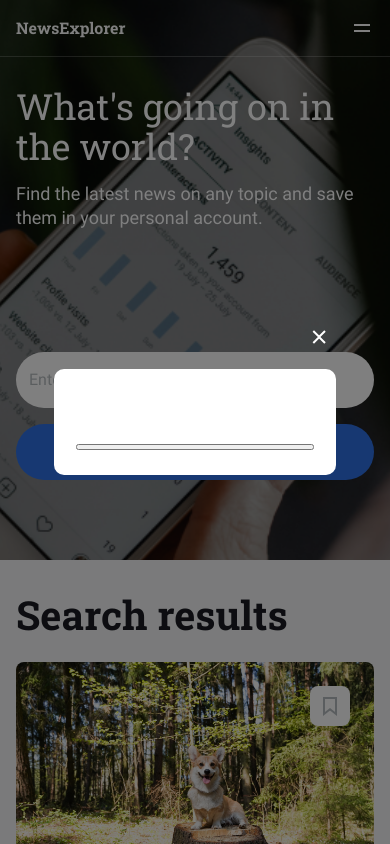
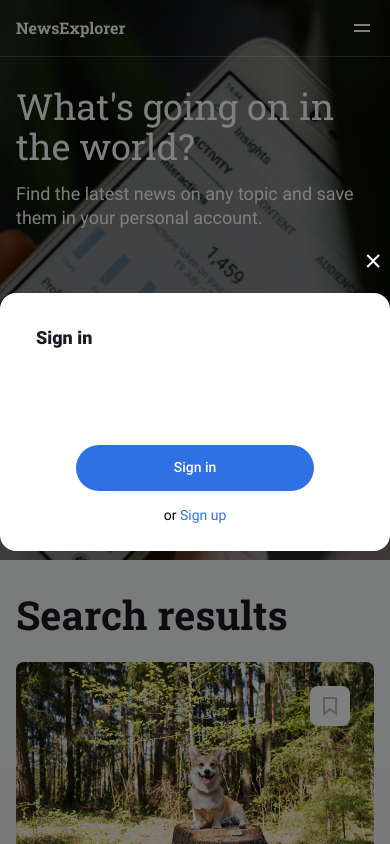
Before and after one commit to BarakBarz/news-explorer-frontend, a React (Create React App) app: page / in a window 390 px wide. Shown: the top 844 px of the page. Built offline with nearby package versions, Linux system fonts and the light colour scheme.

Commit message:
featuer/popupsome work on popup

```diff
--- a/src/components/App/App.js
+++ b/src/components/App/App.js
@@ -6,12 +6,12 @@ import {
   useHistory,
 } from 'react-router-dom';
 import { useEffect, useState } from 'react';
-import background from '../../images/georgia-de-lotz--UsJoNxLaNo-unsplash.png';
 import { usePathname } from '../../utils/constants';
 import Main from '../Main/Main';
 import SavedNews from '../SavedNews/SavedNews';
 import Footer from '../Footer/Footer';
 import PopupWithForm from '../PopupWithform/PopupWithForm';
+import background from '../../images/georgia-de-lotz--UsJoNxLaNo-unsplash.png';
 
 const App = () => {
   const [isLoggedIn, setIsLoggedIn] = useState(false);
--- a/src/components/PopupWithform/PopupWithForm.css
+++ b/src/components/PopupWithform/PopupWithForm.css
@@ -20,30 +20,23 @@
 }
 
 .popup__box {
-  border-radius: 10px;
+  border-radius: 16px;
   background-color: #fff;
-  width: 430px;
   display: flex;
   flex-direction: column;
-  padding: 34px 36px 36px;
+  width: 430px;
+  padding: 34px 36px 28px;
   position: relative;
   box-sizing: border-box;
 }
 
 .popup__title {
-  color: #000;
+  color: rgba(26, 27, 34, 1);
   padding: 0;
   margin: 0 0 44px;
   font-weight: 900;
   font-size: 24px;
-  line-height: 1.2;
-}
-
-@media screen and (max-width: 600px) {
-  .popup__box {
-    width: 282px;
-    padding: 25px 22px;
-  }
+  line-height: 1.17;
 }
 
 .popup__form {
@@ -72,6 +65,51 @@
   opacity: 0.6;
 }
 
+.popup__submit-btn {
+  cursor: pointer;
+  border-style: none;
+  border-radius: 100px;
+  width: 358px;
+  height: 64px;
+  font-weight: 500;
+  font-size: 18px;
+  line-height: 1.33;
+  color: #fff;
+  background-color: rgba(47, 113, 229, 1);
+  justify-self: center;
+  align-self: center;
+  padding: 0;
+  margin-top: 39px;
+}
+
+.popup__submit-btn:hover {
+  background-color: #347eff;
+}
+.popup__submit-btn:active {
+  background-color: #2a65cc;
+}
+
+.popup__submit-btn_disabled {
+  color: rgba(182, 188, 191, 1);
+  background-color: rgba(230, 232, 235, 1);
+  cursor: default;
+}
+
+.popup__text {
+  font-size: 14px;
+  color: #000;
+  line-height: 1.21;
+  text-align: center;
+  margin: 16px 0 0;
+}
+
+.popup__link {
+  color: rgba(47, 113, 229, 1);
+  font-size: 14px;
+  line-height: 1.21;
+  cursor: pointer;
+}
+
 @media screen and (max-width: 600px) {
   .popup__close-btn {
     width: 24px;
@@ -80,9 +118,21 @@
     right: 5px;
   }
 
+  .popup__box {
+    width: 430px;
+    padding: 34px 36px 28px;
+  }
+
   .popup__title {
     font-size: 18px;
     line-height: 1.22;
     margin: 0 0 50px;
   }
+
+  .popup__submit-btn {
+    width: 238px;
+    height: 46px;
+    font-size: 14px;
+    margin-top: 46px;
+  }
 }
--- a/src/components/PopupWithform/PopupWithForm.js
+++ b/src/components/PopupWithform/PopupWithForm.js
@@ -24,18 +24,32 @@ export default function PopupWithForm({
         <h3
           className={`popup__title popup__title_type_${name}`}>
           {title}
+          {'Sign in'}
         </h3>
         <form
           className='popup__form'
           id={`${name}-form`}
           onSubmit={onSubmit}>
           {children}
+
           <button
             type='submit'
             aria-label='Submit'
-            className={`popup__submit-btn popup__submit-btn_type_${name}`}>
+            className={`popup__submit-btn`}>
             {buttonText}
+            {'Sign in'}
           </button>
+          <p className='popup__text'>
+            or{' '}
+            <a
+              className='popup__link'
+              onClick={() => {
+                console.log('switcheroo');
+              }}>
+              {/* {orText} */}
+              {'Sign up'}
+            </a>
+          </p>
         </form>
       </div>
     </div>
--- a/src/components/SearchForm/SearchForm.css
+++ b/src/components/SearchForm/SearchForm.css
@@ -46,7 +46,7 @@
   }
 
   .form__input {
-    padding: 0 165px 0 10px;
+    padding: 0 165px 0 20px;
   }
 }
 
@@ -63,6 +63,6 @@
   }
 
   .form__input {
-    padding: 0 10px;
+    padding: 0 17px;
   }
 }
```
Also changed, not shown: src/components/Register/Register.js (added, +11 -0 lines), src/components/Login/Login.css (added), src/components/Login/Login.js (added), src/components/Register/Register.css (added).
